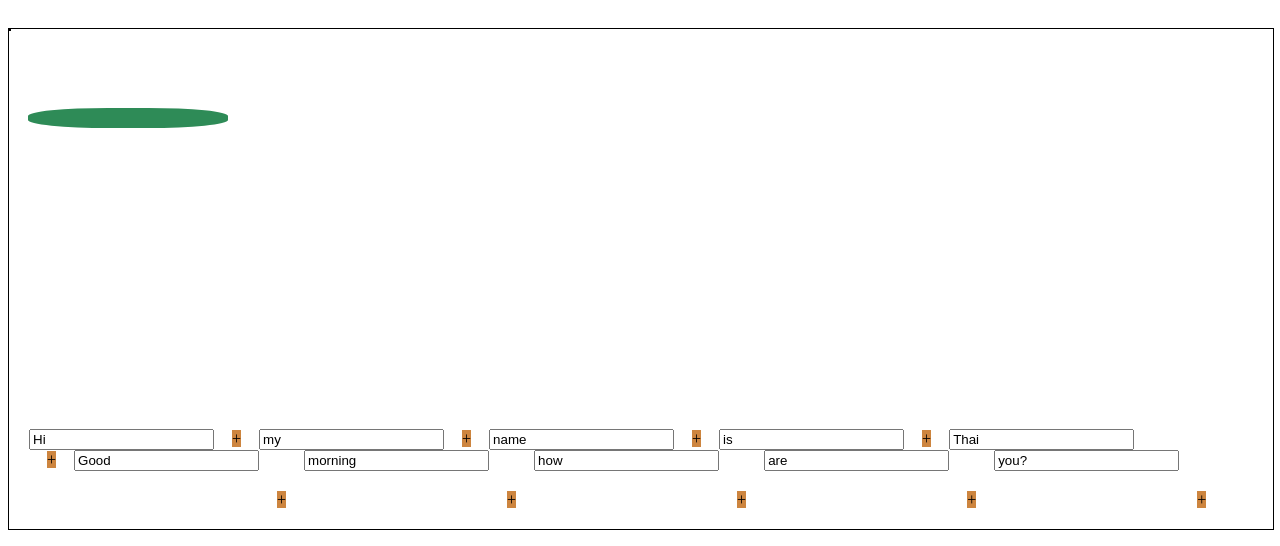
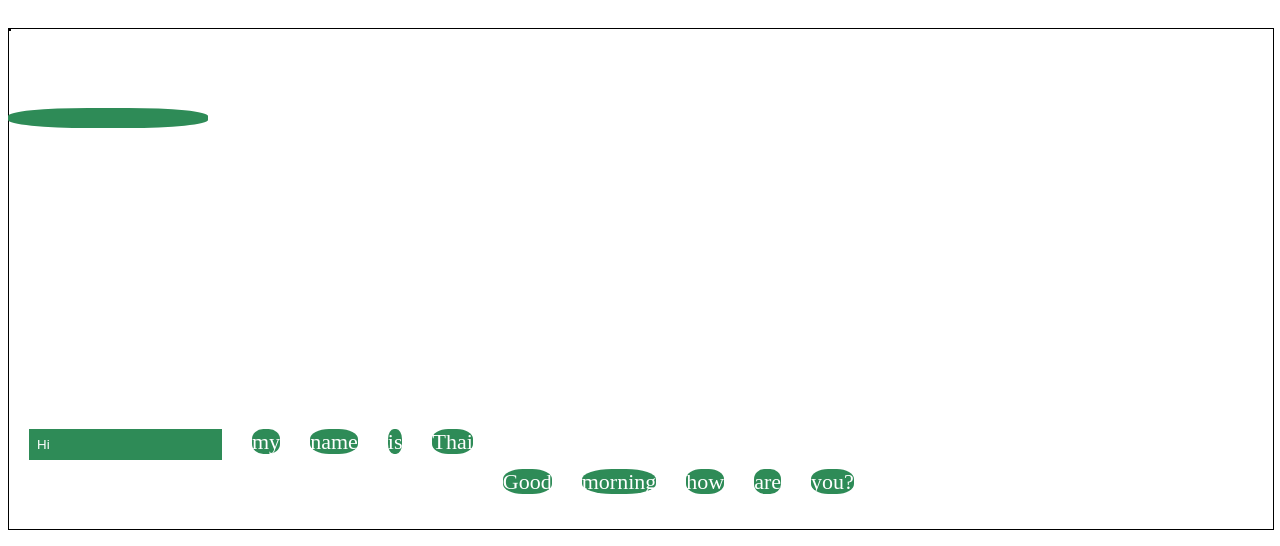
Before and after one commit to User5100/react_animate, a React app: page / in a window 1280 px wide. Both pictures are taken after a click on the element "Hi". Shown: the top 546 px of the page. Built offline with nearby package versions, Linux system fonts and the light colour scheme.

Commit message:
Addded edit word feature and fixed clickable gap between words for inserting new words

```diff
--- a/src/app/App.js
+++ b/src/app/App.js
@@ -73,9 +73,11 @@ class App extends Component {
 				}
 			],
       inputText: '',
-      showInput: false,
+			inputEditText: '',
+      showInputForNewWord: false,
       indexOfWordBeforeInsert: 0,
-      highlightElementCoverage: []
+      highlightElementCoverage: [],
+			indexOfWordToBeEdited: null
 		}
 
 		this.wordHighlightedPositions = []
@@ -89,6 +91,14 @@ class App extends Component {
     this.calculateInitialWordHighlightedPositions = this.calculateInitialWordHighlightedPositions.bind(this)
     this.calculateDiarizationChanges = this.calculateDiarizationChanges.bind(this)
 		this.handleClickToEditWord = this.handleClickToEditWord.bind(this)
+		this.handleInputEditWord = this.handleInputEditWord.bind(this)
+		this.insertNewWordIntoExistingArrayOfWords = this.insertNewWordIntoExistingArrayOfWords.bind(this)
+		this.handleEditOfExistingWord = this.handleEditOfExistingWord.bind(this)
+	}
+
+	handleInputEditWord(event) {
+		let { value }	= event.target
+		this.setState({ inputEditText: value })
 	}
 
   handleTextInputChange(event) {
@@ -98,7 +108,7 @@ class App extends Component {
 
   handleDisplayInputBox(index) {
 
-    this.setState({ showInput: true, indexOfWordBeforeInsert: index }, () => {
+    this.setState({ showInputForNewWord: true, indexOfWordBeforeInsert: index }, () => {
       //Callback that automatically sets the focus on input
       //so user can type right away wihtout needing to click
       //on input box
@@ -107,9 +117,8 @@ class App extends Component {
   }
 
   handleTextInputOnEnter(event) {
-
+		console.log(event.key, event)
 		let previousSpeakerNo
-    console.log('index: ', this.state.indexOfWordBeforeInsert)
 
     if(event.key === 'Enter') { //Only perform if onEnter
 
@@ -120,10 +129,7 @@ class App extends Component {
         words = [...words, ...segment.words]
       })
 
-			//{ word: this.state.inputText, timestamp: null, speakerNo: words[this.state.indexOfWordBeforeInsert].speakerNo }
-
-			//userInput is an array of string(s)
-			userInput = this.state.inputText.split(' ')
+			userInput = event.target.value.split(' ')
 
 			//convert userInput into an array of word objects before inserting
 			//into new list of words
@@ -132,18 +138,30 @@ class App extends Component {
 					word: wordStr,
 					timestamp: null,
 					speakerNo: words[this.state.indexOfWordBeforeInsert].speakerNo,
-					id: this.state.indexOfWordBeforeInsert + ((i + 1) * 0.01) + 1
+					id: this.state.showInputForNewWord? (this.state.indexOfWordBeforeInsert + ((i + 1) * 0.01) + 1) : (this.state.indexOfWordToBeEdited + ((i + 1) * 0.01) + 1)
 					//Create temp ID to allow sorting by id so reactjs rendors the words in order
 					//TODO - Consider sorting by timestamp as subsequent IDs generated by backend won't be in sequential order
 				}
 			})
 
       //Insert new word into the existing array of words
-      Promise.resolve([...words.slice(0, this.state.indexOfWordBeforeInsert + 1),
+
+			if(this.state.showInputForNewWord) { //Handle inserttion of new word
+				this.insertNewWordIntoExistingArrayOfWords(words, userInput)
+			} else { //Handle editing of existing word
+
+				this.handleEditOfExistingWord(words, userInput)
+			}
+
+    }
+  } //END handleTextInputOnEnter
+
+	handleEditOfExistingWord(words, userInput) {
+		console.log('Handle editing on existing word', 'userInput', userInput)
+		Promise.resolve([...words.slice(0, this.state.indexOfWordToBeEdited),
                      ...userInput,
                     ...words.slice(this.state.indexOfWordBeforeInsert + 1, ...words.length)])
              .then((_words) => {
-								console.log(_words, 'hi')
                 let revisedSegments = []
                 let currentSpeakerNo
 
@@ -160,14 +178,45 @@ class App extends Component {
                   }
                 })
 
+                this.setState({ srts: revisedSegments,
+																inputEditText: '',
+																isDisplayWord: true, //Display words instead of displaying edit inputbox - TODO rename 'isDisplayWord' as unclear!
+																isHighlighterEnabled: true,
+																rangeHighlighted: { left: 0, top: 0, width: 0, height: 0 }
+															}, () => {
+																this.calculateInitialWordHighlightedPositions()
+															})
+             })
 
 
 
-                console.log(revisedSegments)
+
+	}
+
+	insertNewWordIntoExistingArrayOfWords(words, userInput) {
+		Promise.resolve([...words.slice(0, this.state.indexOfWordBeforeInsert + 1),
+                     ...userInput,
+                    ...words.slice(this.state.indexOfWordBeforeInsert + 1, ...words.length)])
+             .then((_words) => {
+                let revisedSegments = []
+                let currentSpeakerNo
+
+
+                _words.map((wordObj, i) => {
+
+                  if(!revisedSegments[wordObj.speakerNo -1]) { //If segment doesn't exist push segment along with first word
+
+                    revisedSegments.push({
+                      words: [wordObj]
+                    })
+                  } else { //If segment does exist then push worObj into it's word array
+                    revisedSegments[wordObj.speakerNo - 1].words.push(wordObj)
+                  }
+                })
 
                 this.setState({ srts: revisedSegments,
 																inputText: '',
-																showInput: false,
+																showInputForNewWord: false,
 																isHighlighterEnabled: true,
 																rangeHighlighted: { left: 0, top: 0, width: 0, height: 0 }
 															}, () => {
@@ -175,7 +224,6 @@ class App extends Component {
 															})
              })
 	}
-  } //END handleTextInputOnEnter
 
 	isWordCoveredByHighlightedRange(child) {
 		//TODO - Calculate area covered by rangeHighlighted
@@ -321,7 +369,7 @@ class App extends Component {
                                   }
                                })
 															 //Only trigger delete if inputBox is hidden
-															 .filter(() => !this.state.showInput)
+															 .filter(() => !this.state.showInputForNewWord)
 
       this.remove$.subscribe(() => {
         let revisedSegments = []
@@ -356,7 +404,7 @@ class App extends Component {
 
         this.setState({ srts: revisedSegments,
 												inputText: '',
-												showInput: false,
+												showInputForNewWord: false,
 											 	rangeHighlighted: { left: 0, top: 0, width: 0, height: 0 },
 												isHighlighterEnabled: true
 											})
@@ -460,9 +508,16 @@ class App extends Component {
     })
   } //END calculateDiarizationChanges
 
-	handleClickToEditWord (wordObject) {
-		console.log(wordObject)
-		this.setState({ isDisplayWord: false }) //set display to edit word
+	handleClickToEditWord (wordObject, index) {
+
+
+		console.log(wordObject, 'index: ', index)
+		this.setState({ isDisplayWord: false, //set display to edit word
+										inputEditText: wordObject.word, //set inputBox value to the word clicked,
+										indexOfWordToBeEdited: index
+								 }, () => {
+									 this.inputEdit.focus() //Automatically focus on input edit box if user clicks on existing word to edit it
+								 })
 	}
 
 	componentDidMount () {
@@ -497,7 +552,7 @@ class App extends Component {
 
     //Conditionally display inputBox that allows user to insert word(s)
     input = (index) => {
-      if(this.state.showInput && index == this.state.indexOfWordBeforeInsert) { //show inputBox insert
+      if(this.state.showInputForNewWord && index == this.state.indexOfWordBeforeInsert) { //show inputBox insert
       return (
         <input
           className='input-box'
@@ -512,24 +567,34 @@ class App extends Component {
     }
 
 		//Conditionally display editBox that allows user to edit existing word
-		edit = (index) => {
-			if(this.state.showEdit && index == this.state.indexOfWordToBeEdited) { //show inputBox insert
+		edit = (wordObj, index) => {
+			if(index === this.state.indexOfWordToBeEdited) { //show inputBox insert
       return (
         <input
           className='input-box'
           style={styles.inputBox}
           ref={input => this.inputEdit = input}
-          value={this.state.inputTextEdit}
-          onChange={this.handleTextInputChange}
+          value={this.state.inputEditText}
+          onChange={this.handleInputEditWord}
           onKeyPress={this.handleTextInputOnEnter}
           type='text' />
+        )
+      } else {
+				return (
+					<span
+						className='word'
+						key={wordObj.id}
+						data-speaker-number={wordObj.speakerNo}
+						style={Object.assign({}, styles.word, { top: `${(wordObj.speakerNo * 40) - 40}px` })}
+						onClick={() => this.handleClickToEditWord(wordObj, index)}
+						>{wordObj.word}
+					</span>
 				)
 			}
 		}
 
-
 		//Conditional logic for editing or display a word
-		displayWordOrEditWord = (wordObj) => {
+		displayWordOrEditWord = (wordObj, index) => {
 			if(this.state.isDisplayWord) {
 				return (
 					<span
@@ -537,15 +602,15 @@ class App extends Component {
 						key={wordObj.id}
 						data-speaker-number={wordObj.speakerNo}
 						style={Object.assign({}, styles.word, { top: `${(wordObj.speakerNo * 40) - 40}px` })}
-						onClick={() => this.handleClickToEditWord(wordObj)}
+						onClick={() => this.handleClickToEditWord(wordObj, index)}
 					>{wordObj.word}
 					</span>
 				)
 			} else {
-				return <input value={wordObj.word} />
+				return edit(wordObj, index)
 			}
 		}
-
+		//END displayWordOrEditWord
 
 		return(
 			<div>
@@ -570,13 +635,13 @@ class App extends Component {
 								(<div
 									key={wordObj.id}
 									ref={wordSpan => this.wordSpan = wordSpan}
-
+                  className='gap-between-words'
 									style={styles.wordContainer}>
-									{displayWordOrEditWord(wordObj)}
-									<span
+									{displayWordOrEditWord(wordObj, i)}
+									<div
 										onClick={() => this.handleDisplayInputBox(i)}
                     data-speaker-number={wordObj.speakerNo}
-										style={Object.assign({}, { top: `${(wordObj.speakerNo * 40) - 40}px` }, styles.addText)}>+</span>
+										style={Object.assign({}, { top: `${(wordObj.speakerNo * 40) - 40}px` }, styles.addText)}>+</div>
 										{input(i)}
 								</div>))
 						}
@@ -599,7 +664,6 @@ const styles = {
 		height: '20px',
 		position: 'relative',
 		zIndex: 2,
-    marginLeft: '20px',
     color: '#FFF',
     fontSize: '22px'
 	},
@@ -627,9 +691,12 @@ const styles = {
     display: 'inline'
   },
   addText: {
-    backgroundColor: 'peru',
-    margin: '0px 18px 0px 18px',
-		position: 'relative'
+    backgroundColor: 'transparent',
+		position: 'relative',
+		display: 'inline-block',
+		width: '30px',
+		color: 'transparent',
+		minHeight: '20px'
   },
   inputBox: {
     backgroundColor: 'seagreen',
```
Lines whose indentation alone changed are shown as unchanged.
